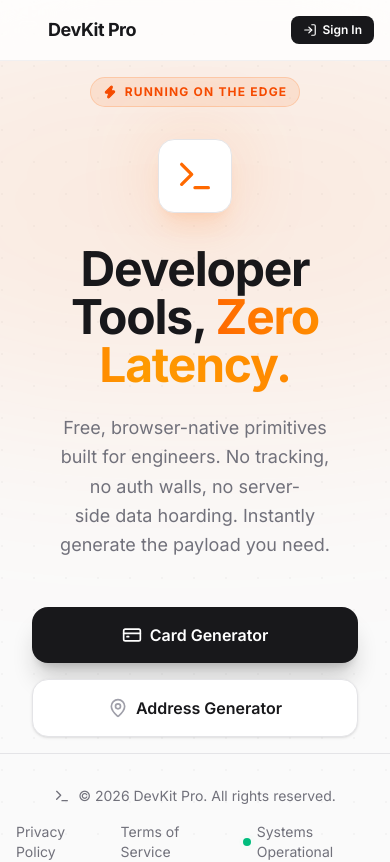
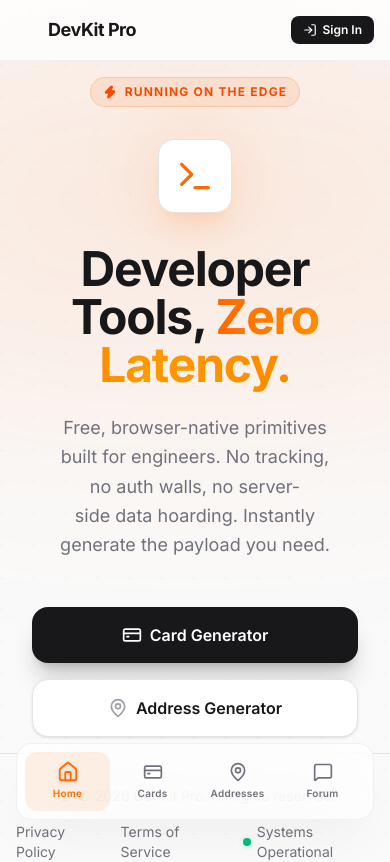
Before and after one commit to visatk/memory, a React (Vite) app: page / in a window 390 px wide. Shown: the top 862 px of the page. Built offline with nearby package versions, Linux system fonts and the light colour scheme; no server answers; the HTML template or start-up script is replaced by a standard one.

Commit message:
Update MobileNav.tsx

```diff
--- a/src/components/layout/MobileNav.tsx
+++ b/src/components/layout/MobileNav.tsx
@@ -3,17 +3,20 @@ import { NAV_ITEMS } from '../../config/navigation';
 
 export function MobileNav() {
   return (
-    <nav className="md:hidden sticky top-[56px] z-30 bg-white/80 dark:bg-[#0a0a0a]/80 backdrop-blur-2xl border-b border-zinc-200/50 dark:border-zinc-800/50 flex items-center justify-around px-2 py-1 shadow-sm">
+    <nav className="md:hidden fixed bottom-6 left-4 right-4 z-50 bg-white/70 dark:bg-zinc-900/70 backdrop-blur-xl border border-zinc-200/50 dark:border-zinc-800/50 flex items-center justify-around p-2 rounded-2xl shadow-2xl shadow-black/5 dark:shadow-black/40">
       {NAV_ITEMS.map(({ to, icon: Icon, label }) => (
         <NavLink
           key={to}
           to={to}
-          className={({ isActive }) => `flex flex-col items-center justify-center w-full py-2 rounded-xl transition-all focus-visible:outline-none focus-visible:ring-2 focus-visible:ring-orange-500 ${isActive ? 'text-orange-500' : 'text-zinc-500 hover:text-zinc-900 dark:hover:text-zinc-100'}`}
+          className={({ isActive }) => `flex flex-col items-center justify-center w-full py-2.5 rounded-xl transition-all focus-visible:outline-none focus-visible:ring-2 focus-visible:ring-orange-500 relative ${isActive ? 'text-orange-500' : 'text-zinc-500 hover:text-zinc-900 dark:hover:text-zinc-100'}`}
         >
           {({ isActive }) => (
             <>
-              <Icon className={`size-5 mb-1 transition-transform ${isActive ? 'scale-110' : 'scale-100'}`} />
-              <span className="text-[10px] font-semibold tracking-wide">{label}</span>
+              {/* Active state background highlight */}
+              {isActive && <div className="absolute inset-0 bg-orange-500/10 rounded-xl z-0"></div>}
+
+              <Icon className={`size-5 mb-1 transition-transform relative z-10 ${isActive ? 'scale-110 drop-shadow-sm' : 'scale-100'}`} />
+              <span className="text-[10px] font-semibold tracking-wide relative z-10">{label}</span>
             </>
           )}
         </NavLink>
```
